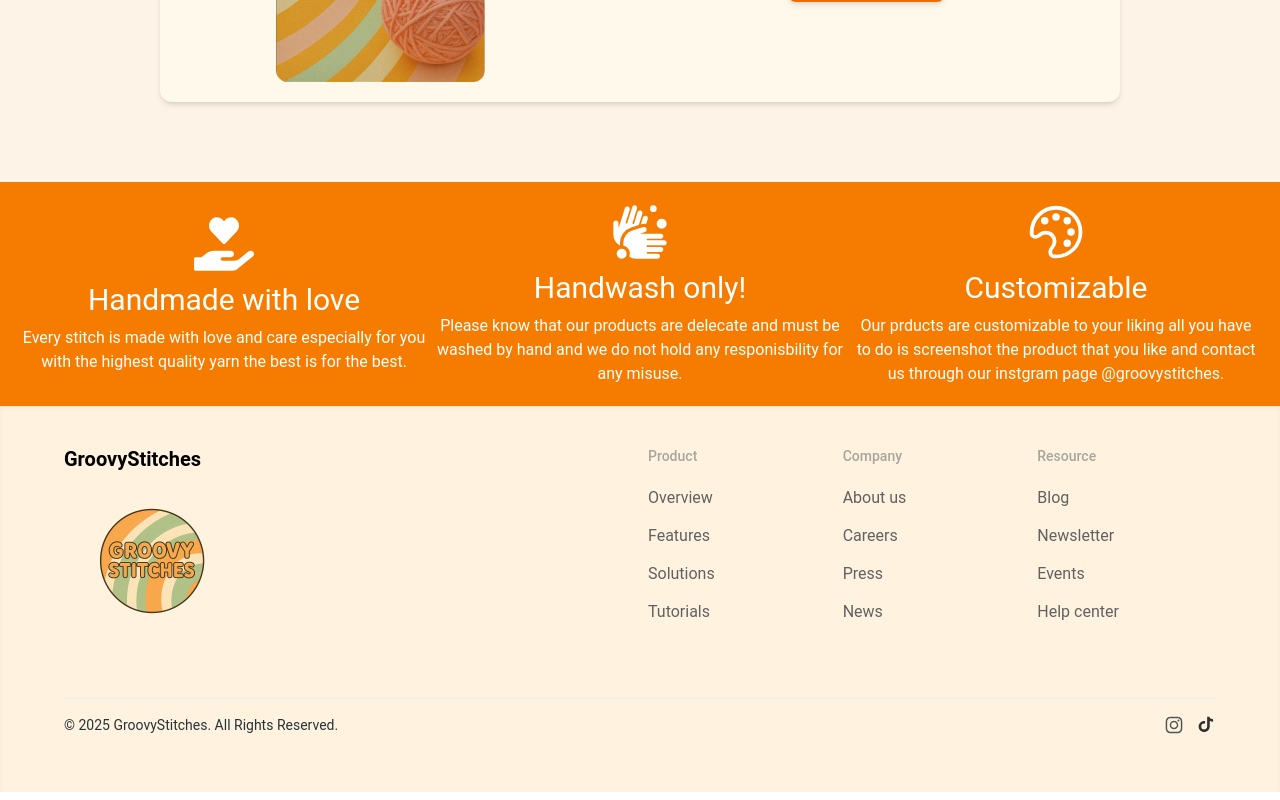
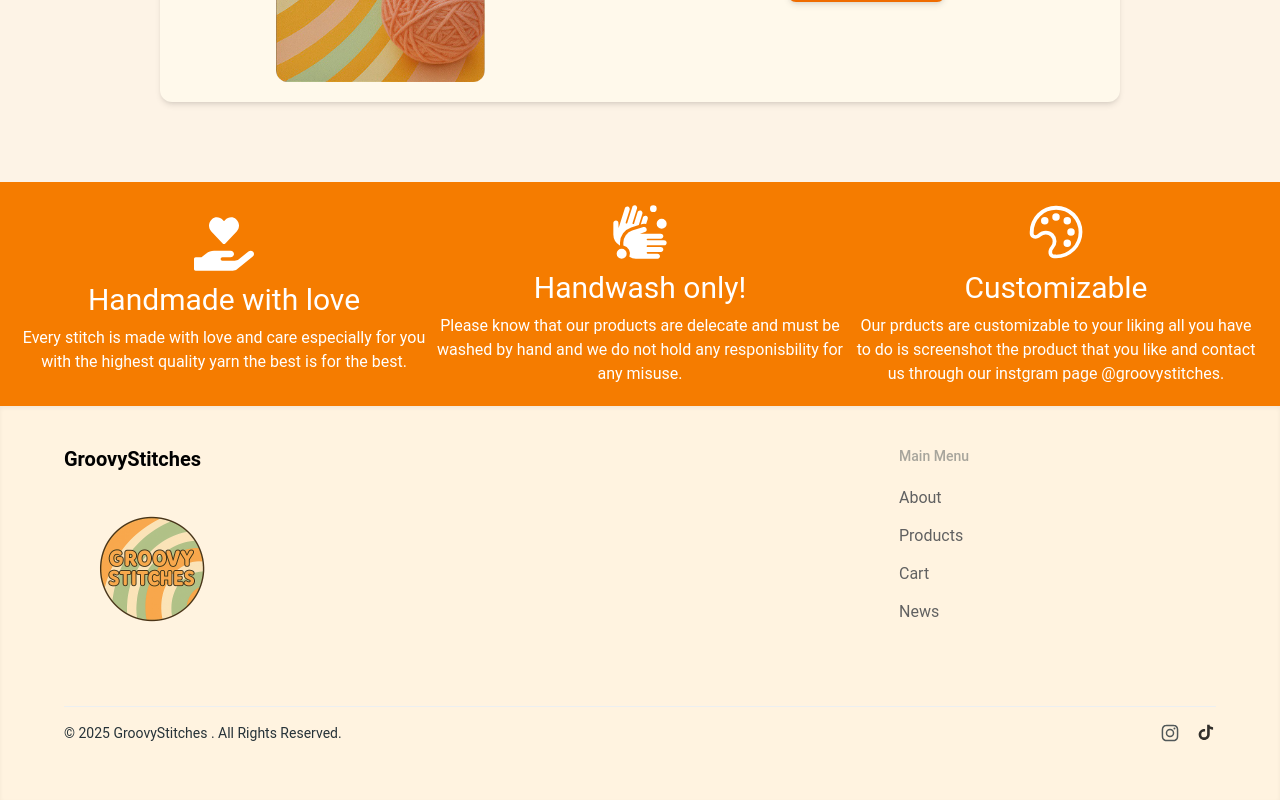
Before and after one commit to emananwar2003/groovystitches, a React (Vite) app: page / in a window 1280 px wide. Shown: the part 909-1709 px from the top of the page. Built offline with nearby package versions, Linux system fonts and the light colour scheme; no server answers.

Commit message:
refactor footer component: update links and improve layout

```diff
--- a/src/components/footer/Footer.jsx
+++ b/src/components/footer/Footer.jsx
@@ -3,16 +3,8 @@ import { Link } from "react-router-dom";
 
 const LINKS = [
   {
-    title: "Product",
-    items: ["Overview", "Features", "Solutions", "Tutorials"],
-  },
-  {
-    title: "Company",
-    items: ["About us", "Careers", "Press", "News"],
-  },
-  {
-    title: "Resource",
-    items: ["Blog", "Newsletter", "Events", "Help center"],
+    title: "Main Menu",
+    items: ["About", "Products", "Cart", "News"],
   },
 ];
 
@@ -22,11 +14,14 @@ export default function Footer() {
   return (
     <footer className="relative w-full bg-orange-50 shadow-inner">
       <div className="mx-auto w-full max-w-7xl px-8 py-5 md:px-12 lg:px-16 lg:py-10">
-        <div className="grid grid-cols-1 justify-between gap-4 md:grid-cols-2">
-          <div>
+        {/* TOP SECTION */}
+        <div className="grid grid-cols-1 md:grid-cols-2 gap-6">
+          {/* LEFT COLUMN — LOGO + TITLE */}
+          <div className="flex flex-col items-center md:items-start text-center md:text-left">
             <Typography variant="h5" className="mb-2">
               GroovyStitches
             </Typography>
+
             <img
               src="logo.png"
               alt="GroovyStitches Logo"
@@ -34,7 +29,9 @@ export default function Footer() {
             />
           </div>
 
-          <div className="grid grid-cols-3 justify-between gap-4">
+          {/* RIGHT COLUMN — LINKS */}
+          <div className="flex justify-center md:justify-center">
+            <div className="grid grid-cols-1 text-center md:text-left">
               {LINKS.map(({ title, items }) => (
                 <ul key={title}>
                   <Typography
@@ -44,6 +41,7 @@ export default function Footer() {
                   >
                     {title}
                   </Typography>
+
                   {items.map((link) => (
                     <li key={link}>
                       <Typography
@@ -60,34 +58,26 @@ export default function Footer() {
               ))}
             </div>
           </div>
+        </div>
 
+        {/* BOTTOM SECTION */}
         <div className="mt-12 flex w-full flex-col items-center justify-center border-t border-blue-gray-50 py-4 md:flex-row md:justify-between">
           <Typography
             variant="small"
             className="mb-4 text-center font-normal text-blue-gray-900 md:mb-0"
           >
-            &copy; {currentYear} <Link to="/">GroovyStitches</Link>. All Rights
+            &copy; {currentYear} <Link to="/">GroovyStitches </Link>. All Rights
             Reserved.
           </Typography>
 
+          {/* social media */}
           <div className="flex gap-4 text-blue-gray-900 sm:justify-center">
-            <Typography
-              as={Link}
-              to="#"
-              className="opacity-80 flex gap-3 transition-opacity hover:opacity-100"
+            {/* insta */}
+            <Link
+              to="https://www.instagram.com/groovy_stitchess/"
+              target="_blank"
+              className="opacity-80 transition-opacity hover:opacity-100"
             >
-              {/* <svg
-                className="h-5 w-5"
-                fill="currentColor"
-                viewBox="0 0 24 24"
-                aria-hidden="true"
-              >
-                <path
-                  fillRule="evenodd"
-                  clipRule="evenodd"
-                  d="M22 12c0-5.523-4.477-10-10-10S2 6.477 2 12c0 4.991 3.657 9.128 8.438 9.878v-6.987h-2.54V12h2.54V9.797c0-2.506 1.492-3.89 3.777-3.89 1.094 0 2.238.195 2.238.195v2.46h-1.26c-1.243 0-1.63.771-1.63 1.562V12h2.773l-.443 2.89h-2.33v6.988C18.343 21.128 22 16.991 22 12z"
-                />
-              </svg> */}
               <svg
                 className="h-5 w-5"
                 fill="currentColor"
@@ -100,6 +90,14 @@ export default function Footer() {
                   clipRule="evenodd"
                 />
               </svg>
+            </Link>
+
+            {/* tiktok */}
+            <Link
+              to="https://www.tiktok.com/@groovystitchess0?_r=1&_t=ZS-91t5Y42thYu"
+              target="_blank"
+              className="opacity-80 transition-opacity hover:opacity-100"
+            >
               <svg
                 className="h-5 w-5"
                 fill="black"
@@ -108,7 +106,7 @@ export default function Footer() {
               >
                 <path d="M16.5 3.5c.58.46 1.23.85 1.93 1.14.67.28 1.38.47 2.07.56v3.01a6.82 6.82 0 01-4-1.35v6.87c0 3.68-2.99 6.67-6.67 6.67S3.16 17.41 3.16 13.73c0-3.68 2.99-6.67 6.67-6.67.36 0 .72.03 1.07.08v3.14a3.74 3.74 0 00-1.07-.15 3.53 3.53 0 00-3.53 3.53 3.53 3.53 0 003.53 3.53c1.94 0 3.53-1.59 3.53-3.53V2h3.1v1.5z" />
               </svg>
-            </Typography>
+            </Link>
           </div>
         </div>
       </div>
```
Lines whose indentation alone changed are shown as unchanged.
